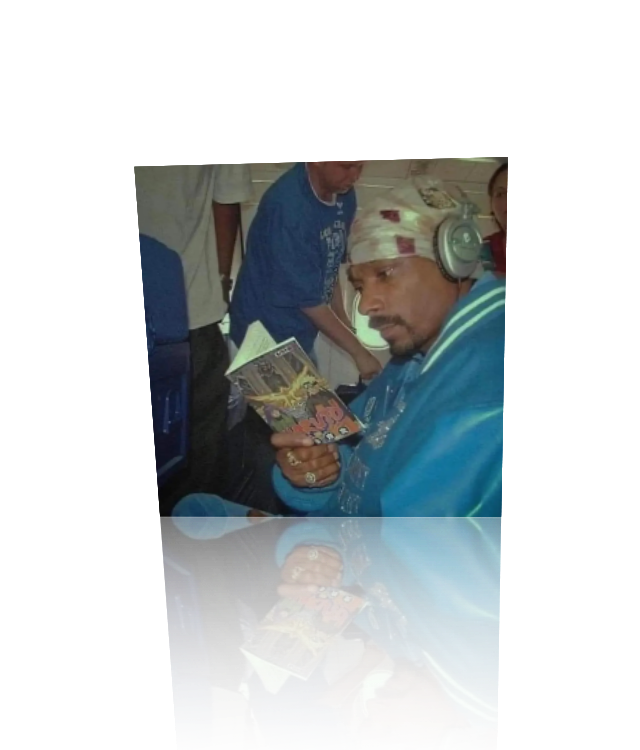
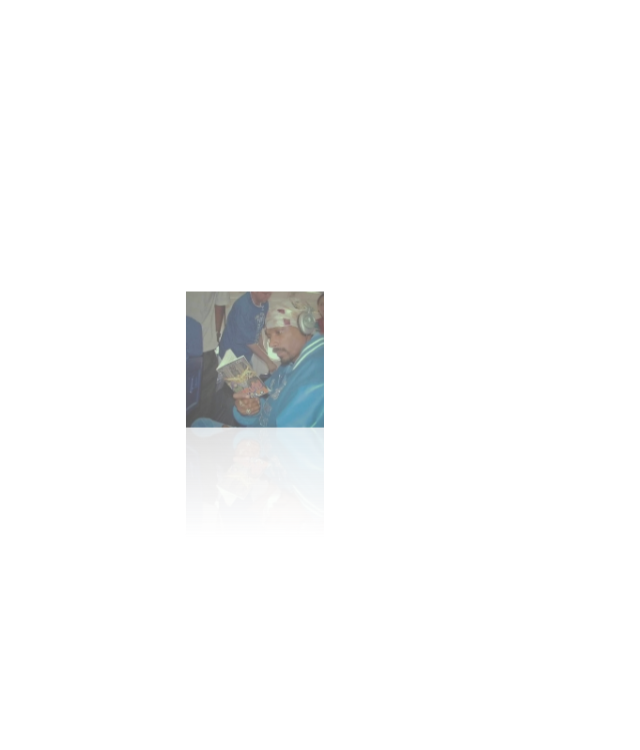
Before and after one commit to Juan-Espino/Footy-Rookie-Frontend, a React (Vite) app: page / in a window 1280 px wide. Shown: the top 750 px of the page, without its empty margins (285-925 px from the left). Built offline with nearby package versions, Linux system fonts and the light colour scheme; what tailwindcss-animation-delay would draw is missing.

Commit message:
FINALLY FOUND HOW TO DO THE CORRECT ANIMATION!!!

```diff
--- a/src/carousel/CarouselItem.tsx
+++ b/src/carousel/CarouselItem.tsx
@@ -28,13 +28,18 @@ const CarouselItem = ({
 		// 		></div>
 		// 	</div>
 		// </section>
-		<section id="icon-block" className={`${styles.circleItem} `}>
+		<section
+			id="icon-block"
+			// className={`${styles.circleItem}  animate-around-the-world ${delayTiming}`}
+
+			className={`${styles.circleItem} absolute left-[calc(50%-6.25rem)] h-[25rem] w-[12.5rem] top-[6.5rem] `}
+		>
 			<img src={img} className="" />
 			<div id="reflection" className="relative ">
-				<img src={img} className="-scale-y-[1] opacity-20  " />
+				<img src={img} className="-scale-y-[1] opacity-20" />
 				<div
 					id="overlay"
-					className="absolute top-0 left-0 size-64 bg-gradient-to-t from-white from-20%	"
+					className="absolute top-0 left-0 h-[12.5rem] w-[12.5rem] bg-gradient-to-t from-white from-20%	"
 				></div>
 			</div>
 		</section>
--- a/src/carousel/CarouselWrapper.module.css
+++ b/src/carousel/CarouselWrapper.module.css
@@ -1,27 +1,31 @@
-.circle {
-	transform-style: preserve-3d;
-	animation: animate 8s linear infinite;
+.circleItem {
+	animation: orbit 6s linear infinite;
 }
 
-.circleItem {
-	left: calc(50% - 8rem);
-	height: 32rem;
-	width: 16rem;
-}
-
-.circle .circleItem {
-	position: absolute;
-	transform-style: preserve-3d;
-	transform-origin: center;
-	/* transform: rotateY(12deg); */
-	transform: translateZ(250px);
-}
-
-@keyframes animate {
+@keyframes orbit {
 	0% {
-		transform: perspective(1000px) rotateY(360deg) rotateX(-15deg);
+		transform: rotate(0deg) translateX(5px) translateY(120px) rotate(0deg)
+			scale(1);
+		opacity: 1;
+	}
+	25% {
+		transform: rotate(90deg) translateX(5px) translateY(120px) rotate(-90deg)
+			scale(0.75);
+		opacity: 0.75;
+	}
+	50% {
+		transform: rotate(180deg) translateX(5px) translateY(120px) rotate(-180deg)
+			scale(0.6);
+		opacity: 0.6;
+	}
+	75% {
+		transform: rotate(270deg) translateX(5px) translateY(120px) rotate(-270deg)
+			scale(0.75);
+		opacity: 0.75;
 	}
 	100% {
-		transform: perspective(1000px) rotateY(0deg) rotateX(-15deg);
+		transform: rotate(360deg) translateX(5px) translateY(120px) rotate(-360deg)
+			scale(1);
+		opacity: 1;
 	}
 }
--- a/src/carousel/CarouselWrapper.tsx
+++ b/src/carousel/CarouselWrapper.tsx
@@ -5,14 +5,19 @@ import styles from "./CarouselWrapper.module.css";
 
 const CarouselWrapper = () => {
 	return (
-		<ul id="carousel" className={`${styles.circle} w-full h-full mx-auto`}>
+		<ul id="carousel" className={`${styles.circle} w-full h-full mx-auto `}>
 			{/* todo:map every item [img,delay*arbitray value] */}
 
-			<CarouselItem img={img} />
-			<CarouselItem img={img} delay="-animation-delay-5000" />
+			<li className={`${styles.listItem} relative`}>
+				<CarouselItem img={img} />
+			</li>
+			{/* <li className={`${styles.listItem} relative`}>
+				<CarouselItem img={img} delay="-animation-delay-10000" />
+			</li> */}
+			{/*
 
 			<CarouselItem img={img} delay="-animation-delay-10000" />
-			<CarouselItem img={img} delay="-animation-delay-15000" />
+			<CarouselItem img={img} delay="-animation-delay-15000" /> */}
 		</ul>
 	);
 };
--- a/tailwind.config.js
+++ b/tailwind.config.js
@@ -5,42 +5,6 @@ export default {
 	content: ["./index.html", "./src/**/*.{js,ts,jsx,tsx}"],
 	theme: {
 		extend: {
-			keyframes: {
-				around: {
-					// "12.5%": {
-					// 	transform: "translateX(-95px) translateY(-7.5%) scale(.875)",
-					// 	zIndex: "-25 ",
-					// 	opacity: ".875",
-					// },
-					"25%": {
-						transform: "translateX(-300px) translateY(-15%) scale(.75)",
-						zIndex: "-50 ",
-						opacity: ".75",
-					},
-
-					"50%": {
-						transform: "translateX(0px) translateY(-30%) scale(.50)",
-						zIndex: "-100",
-						opacity: ".15",
-					},
-
-					"75%": {
-						transform: "translateX(300px) translateY(-15%) scale(.75)",
-						zIndex: "-50",
-						opacity: ".75",
-					},
-
-					"100%": {
-						transform: "translateX(0px) translateY(0%) scale(1)",
-						zIndex: "100",
-						opacity: "1",
-					},
-				},
-			},
-
-			animation: {
-				"around-the-world": "around 20s linear infinite",
-			},
 			animationDelay: {
 				10000: "10000ms",
 				"-10000": "-10000ms",
```
